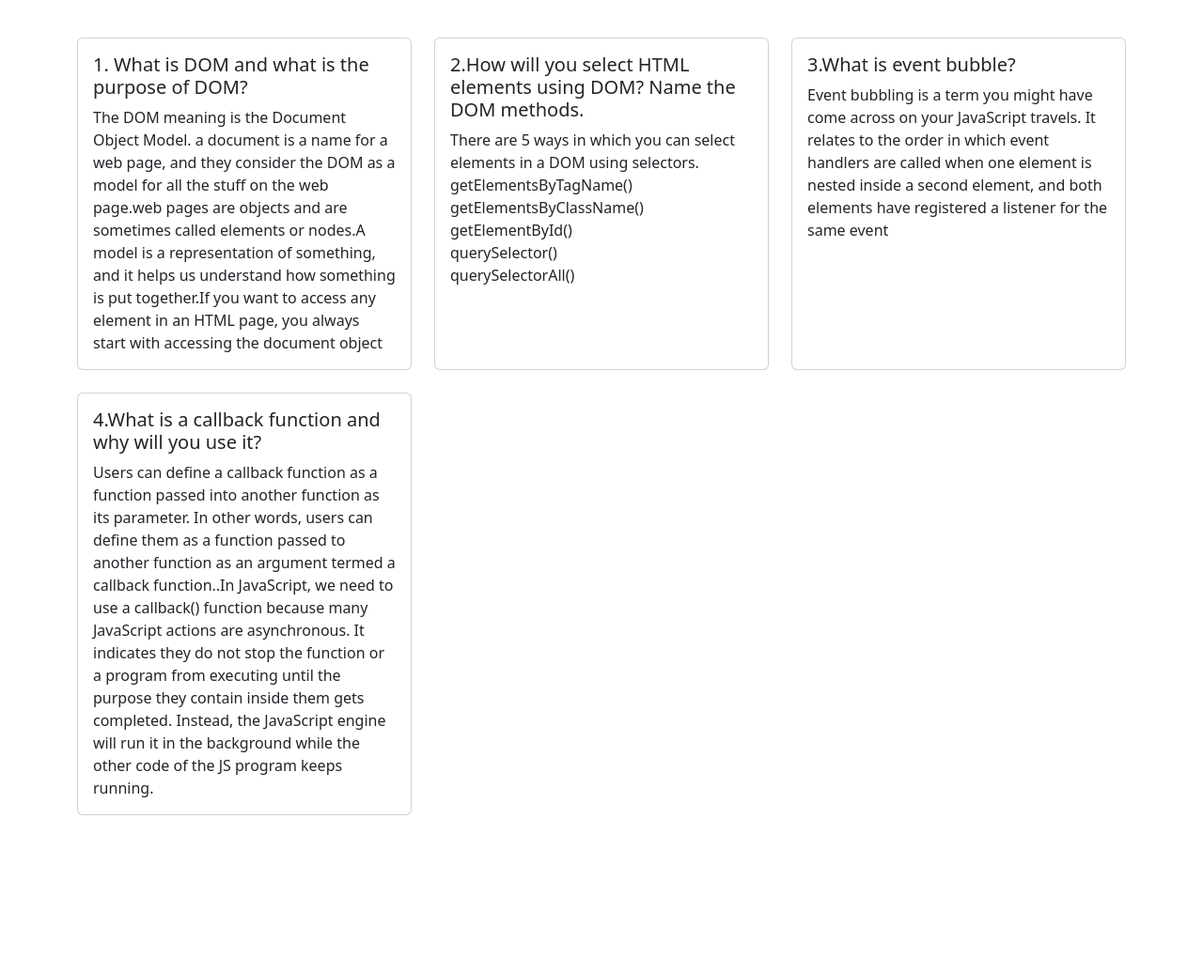
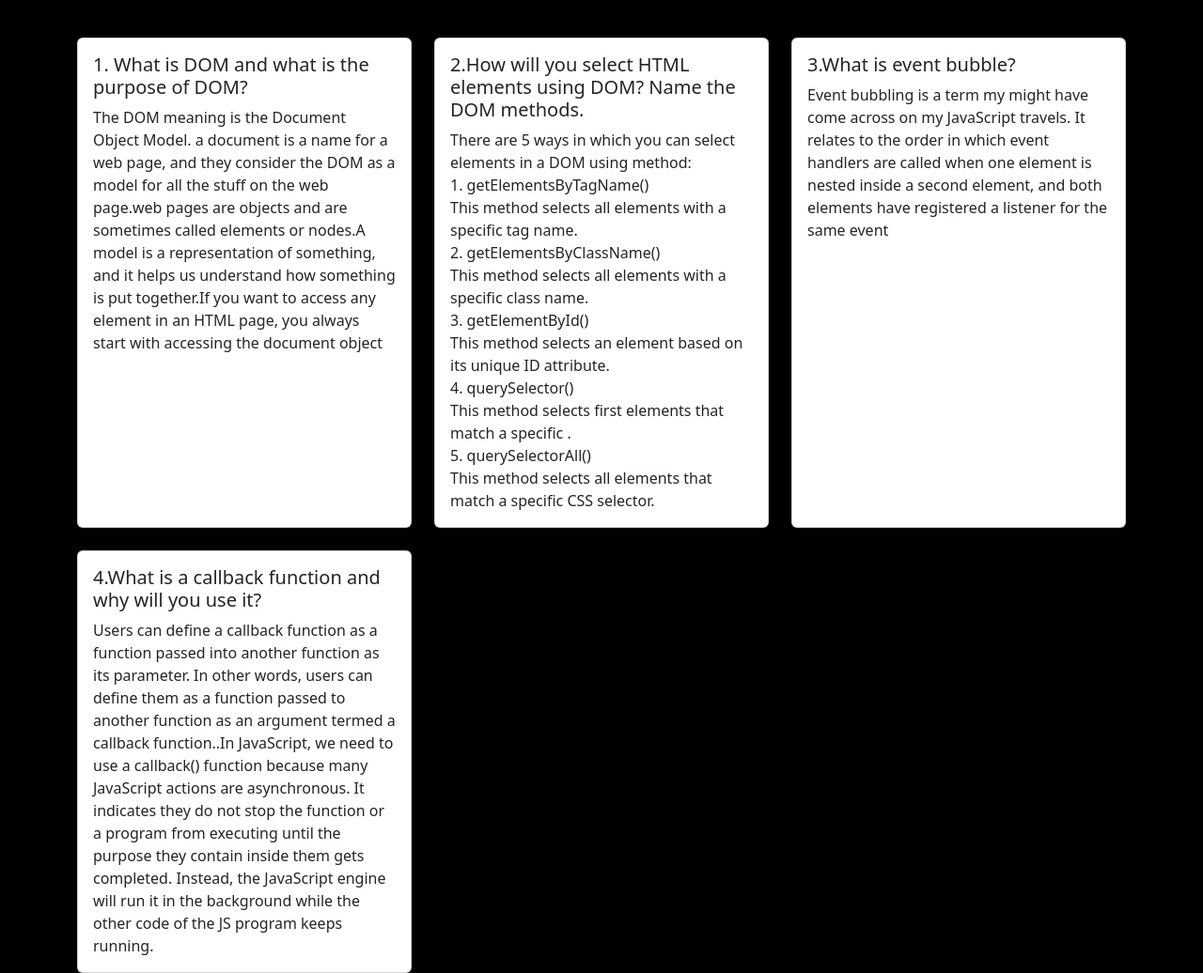
Before and after one commit to sakibmohammad79/geometry-genious-ass5, a plain HTML site: page blog.html in a window 1280 px wide. Shown: the whole page at 94% size. Before the commit the page ends 868 px from the top, so only its background shows below. Drawn offline with nearby package versions, Linux system fonts and the light colour scheme.

Commit message:
some padding margin are added and remove

```diff
--- a/blog.html
+++ b/blog.html
@@ -8,7 +8,7 @@
     <!-- bootstrap link -->
     <link href="https://cdn.jsdelivr.net/npm/bootstrap@5.3.0-alpha1/dist/css/bootstrap.min.css" rel="stylesheet" integrity="sha384-GLhlTQ8iRABdZLl6O3oVMWSktQOp6b7In1Zl3/Jr59b6EGGoI1aFkw7cmDA6j6gD" crossorigin="anonymous">
 </head>
-<body class="container">
+<body class="container bg-black">
     <div class="row row-cols-1 row-cols-md-3 g-4 mt-3">
         <div class="col">
             <div class="card h-100">
@@ -22,12 +22,17 @@
           <div class="card h-100">
             <div class="card-body">
               <h5 class="card-title">2.How will you select HTML elements using DOM? Name the DOM methods.</h5>
-              <p class="card-text">There are 5 ways in which you can select elements in a DOM using selectors.
-                getElementsByTagName()<br>
-                getElementsByClassName()<br>
-                getElementById()<br>
-                querySelector()<br>
-                querySelectorAll()</p>
+              <p class="card-text">There are 5 ways in which you can select elements in a DOM using method:<br>
+                1. getElementsByTagName()<br>
+                This method selects all elements with a specific tag name.<br>
+                2. getElementsByClassName()<br>
+                This method selects all elements with a specific class name.<br>
+                3. getElementById()<br>
+                This method selects an element based on its unique ID attribute.<br>
+                4. querySelector()<br>
+                This method selects first elements that match a specific . <br>
+                5. querySelectorAll()</p>
+                This method selects all elements that match a specific CSS selector.
             </div>
           </div>
         </div>
@@ -35,7 +40,7 @@
           <div class="card h-100">
             <div class="card-body">
               <h5 class="card-title">3.What is event bubble?</h5>
-              <p class="card-text">Event bubbling is a term you might have come across on your JavaScript travels. It relates to the order in which event handlers are called when one element is nested inside a second element, and both elements have registered a listener for the same event</p>
+              <p class="card-text">Event bubbling is a term my might have come across on my JavaScript travels. It relates to the order in which event handlers are called when one element is nested inside a second element, and both elements have registered a listener for the same event</p>
             </div>
           </div>
         </div>
```
Also changed, not shown: index.html (+7 -7 lines).
